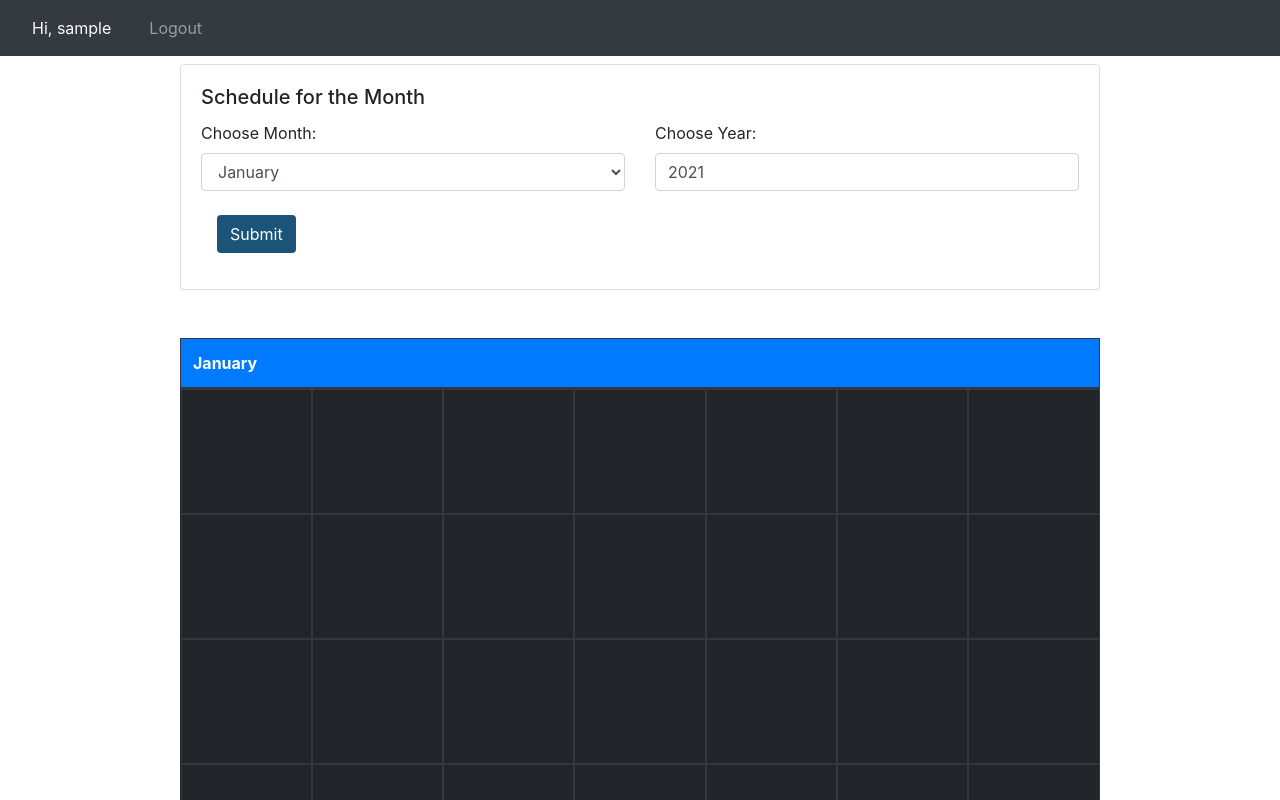
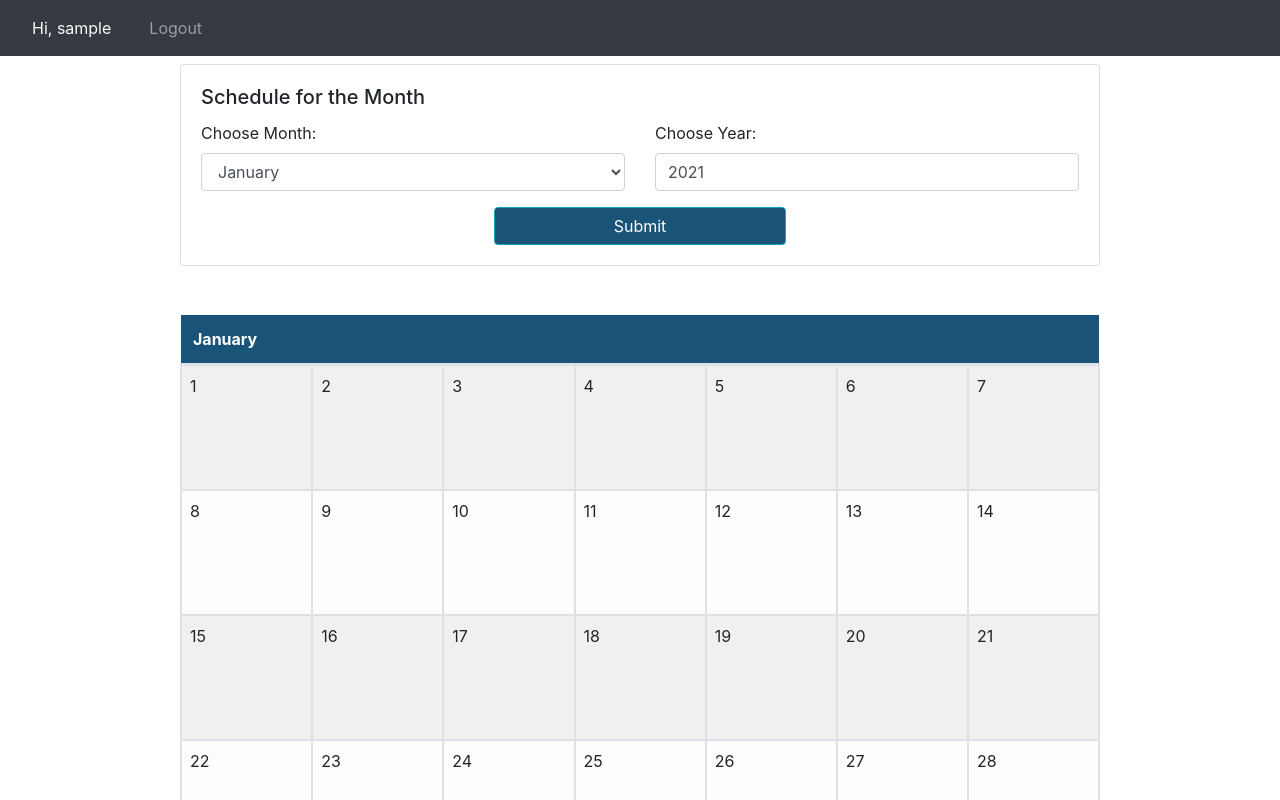
Before and after one commit to ftp24/NITC-Appointment-Management-System, a React (Create React App) app: page /faculty-schedule-month in a window 1280 px wide. Shown: the top 800 px of the page. Built offline with nearby package versions, Linux system fonts and the light colour scheme; sample sign-in values are in the browser's storage.

Commit message:
Design elements fixed, Calender design modified

```diff
--- a/src/components/admin/UserSearch.js
+++ b/src/components/admin/UserSearch.js
@@ -47,27 +47,27 @@ function SearchUser() {
 				   <div className="card-body">
 					   <h2 className="card-title">User Accounts</h2>
 					   <form>
-						   <div className="form-group row">
-							   <div className="col-6">
 									   <label for="inputID">Enter User ID</label>
-									   <input type="text" className="form-control mb-4" id="inputID" placeholder="Enter ID"/>
-							   </div>
-							   <div className="col-4 offset-md-2 ml-3 mt-4">
-								   <button type="submit" className="button btn" onClick={searchID}>Submit</button>
-							   </div>
-						   </div>
+						   				<div className="row">
+											<div className="col-6">
+												<input type="text" className="form-control mb-4" id="inputID" placeholder="Enter ID"/>
+											</div>
+							   				<div className="col-6">
+								   				<button type="submit" className="button btn btn-info col-md-6" onClick={searchID}>Submit</button>
+							   				</div>
+										</div>
 					   </form>
 				   </div>
  			   </div>
 		   </div>
 		   <div className="row align-items-center justify-content-md-center">
 			   <div className="col-10 mt-5">
-				   //checks if there is a user returned and displays the user as a card
+				   {/* checks if there is a user returned and displays the user as a card */}
 				   {(user.length>0)&&user.map((data)=>(
 					   <AccountCard account={data}/>
 					))}
 				</div>
-				//if user is not found, the 'clicked' state shows the message
+				{/* if user is not found, the 'clicked' state shows the message */}
 				<div className="col-4 align-self-center">
 				   {(clicked)&&(user.length==0)&&<h3>No user with that ID</h3>}
 			   </div>
--- a/src/components/faculty/FacultyScheduleDay.js
+++ b/src/components/faculty/FacultyScheduleDay.js
@@ -56,13 +56,13 @@ function FacultyScheduleDay({user}) {
 				<div className="col-10 mt-5">
 					<h2 className="card-title">Schedule for the Day</h2>
 					<form>
+						<label for="inputDate">Date</label>
 						<div className="form-group row">
 							<div className="col-6">
-									<label for="inputDate">Date</label>
 									<input type="date" className="form-control mb-4" id="inputDate" placeholder="Enter Date"/>
 							</div>
-							<div className="col-4 offset-md-2 ml-3 mt-4">
-								<button type="submit" className="button btn" onClick={checkDate}>Submit</button>
+							<div className="col-6">
+								<button type="submit" className="button btn btn-info col-md-6" onClick={checkDate}>Submit</button>
 							</div>
 						</div>
 					</form>
--- a/src/components/faculty/FacultyScheduleMonth.js
+++ b/src/components/faculty/FacultyScheduleMonth.js
@@ -126,9 +126,9 @@ function FacultyScheduleMonth({user}) {
 									<label htmlFor="year">Choose Year:</label>&nbsp;&nbsp;
 									<input id="year" className="form-control" type="number" min="1900" max="2099" step="1" value="2021" onChange={yearOnChange}/>
 									</div>
-									<div className="col-4 offset-md-2 ml-3 mt-4">
-										<button type="submit" className="button btn" onClick={checkMonth}>Submit</button>
-									</div>
+								</div>
+								<div className="d-flex justify-content-center">
+									<button type="submit" className="button btn btn-info col-md-4" onClick={checkMonth}>Submit</button>
 								</div>
 							</form>
 						</div>
@@ -138,21 +138,23 @@ function FacultyScheduleMonth({user}) {
 
 			{!!month&&<div className="row align-items-center justify-content-md-center">
 				<div className="col-10 mt-5">
-<table class="table table-dark table-bordered">
+<table class="table table-light table-bordered table-striped">
 	<thead>
 		<tr>
-			<th scope="col" className="bg-primary">{monthName}</th>
+			<th scope="col" className="button">{monthName}</th>
 		</tr>
 	</thead>
 	<tbody>
 
-		{apps.map((week)=>(
+		{apps.map((week,weeknum)=>(
 		<tr>
-			<div className="d-flex flex-row">{week.map(day=>(
-				<td className="d-flex p-2 cell">{day.map(appt=>(
+			<div className="d-flex flex-row">{week.map((day,daynum)=>(
+				<td className="d-flex p-2 cell"><div className="col-md-12">{day.map(appt=>(
 					<Link  style={{ textDecoration: 'none' ,color:'inherit'}} to={'/faculty/apptview/'+appt.appointment_id}>
-						<div className="bg-primary apptheader" key={appt.appointment_id}>{shorten(appt.stu_name)}</div>
+						<div className="bg-info apptheader mb-1" key={appt.appointment_id}>{shorten(appt.stu_name)}</div>
 					</Link> ))}
+					</div>
+					<span className="daynum">{(weeknum)*7+(daynum+1)}</span>
 				</td>))}
 			</div>
 		</tr>))}
--- a/src/components/faculty/faculty.css
+++ b/src/components/faculty/faculty.css
@@ -17,8 +17,6 @@
   flex-basis: 14.289%;
   max-width: 14.289%;
 
-  flex-wrap: wrap;
-
   height: 125px;
   flex-grow: 0;
   flex-shrink: 0;
@@ -33,4 +31,9 @@ padding:.35em .65em;
 border-radius: 15%;
 height: min-content;
 width: 100%;
+position: relative;
 }
+.daynum{
+  position: absolute;
+  text-align: right;
+}
--- a/src/components/student/AddAppointment.js
+++ b/src/components/student/AddAppointment.js
@@ -112,7 +112,7 @@ function AddAppointment({user}) {
 								</div>
 							</div>
 								<div className="d-flex justify-content-center">
-									<button type="submit" className="btn button mt-2 col-md-4" onClick={addSubmit}>Book</button>
+									<button type="submit" className="btn button mt-2 col-md-4 btn-info" onClick={addSubmit}>Book</button>
 								</div>
 						</form>
 					</div>
```
